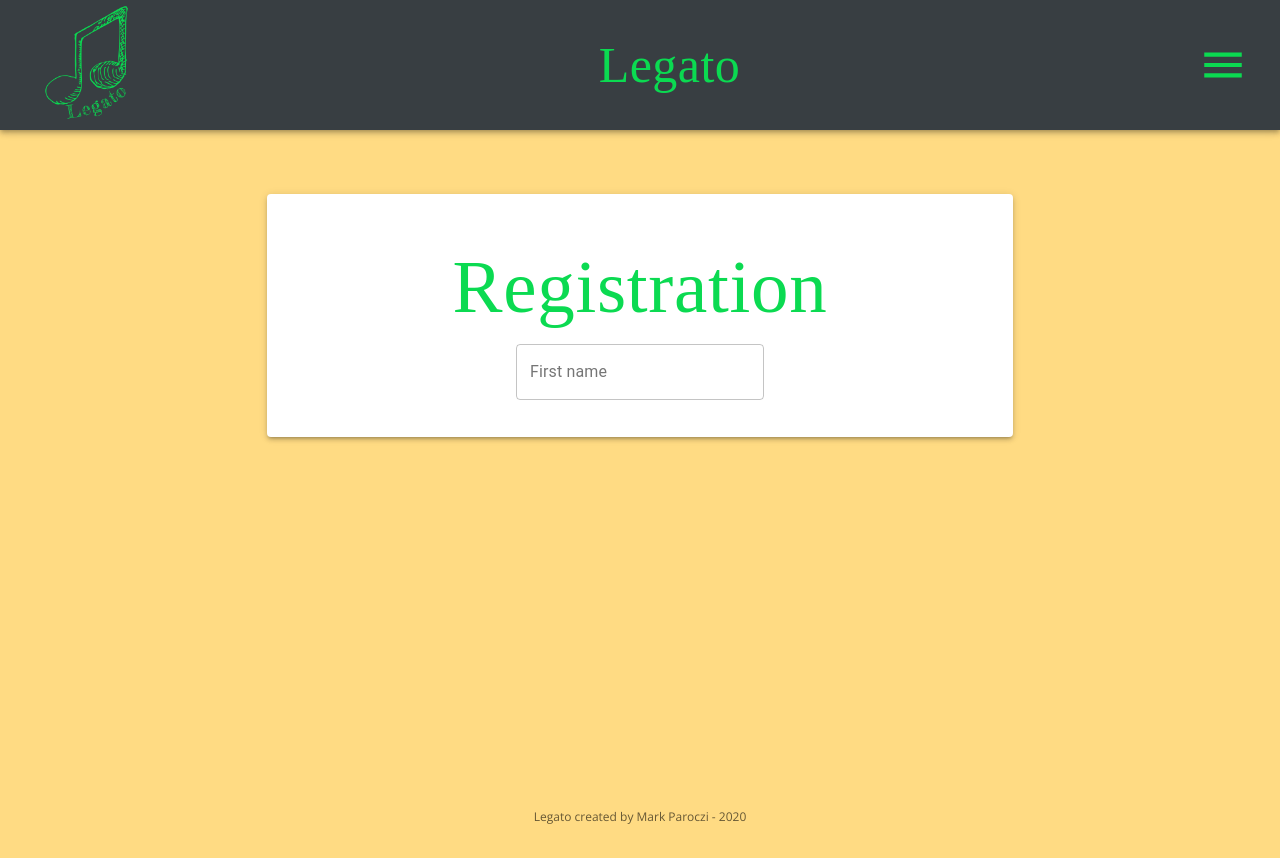
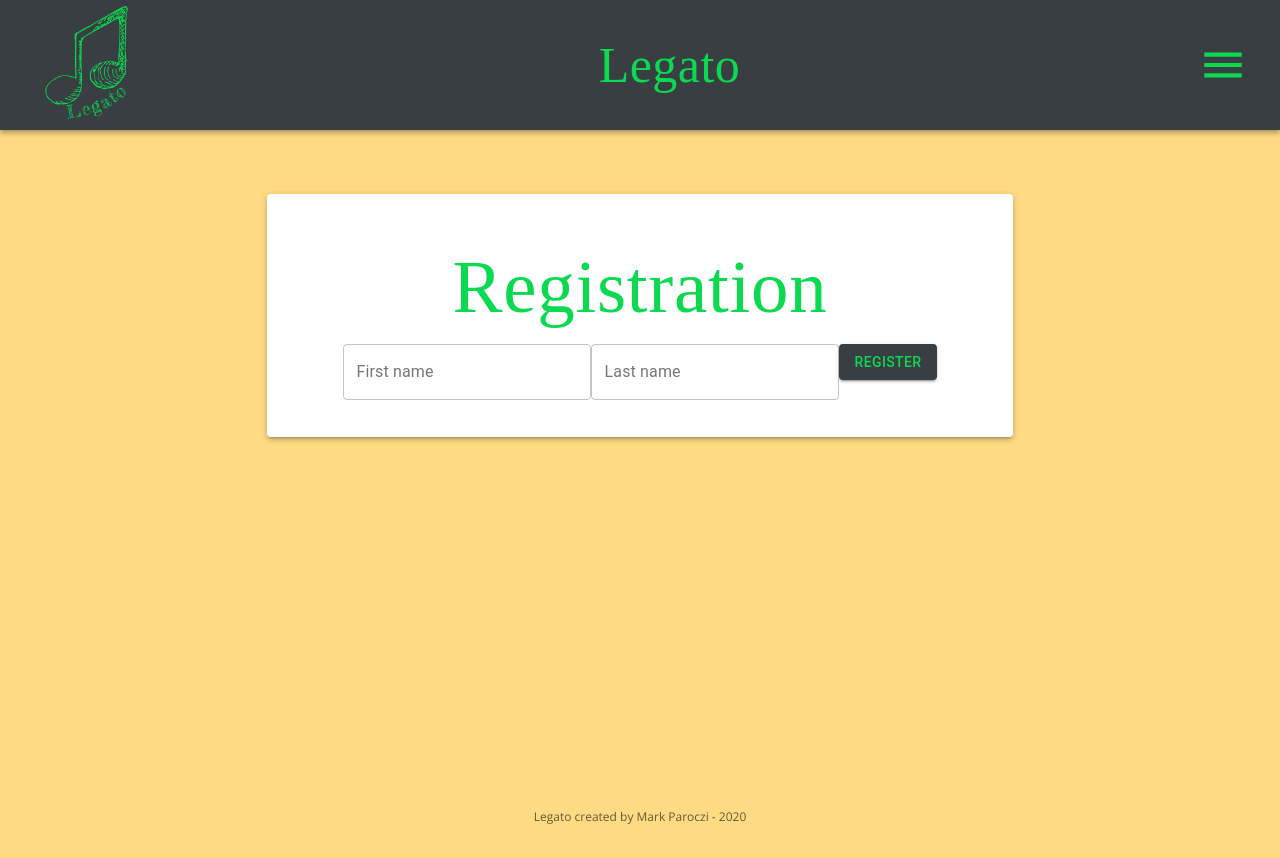
Before and after one commit to MParoczi/GreenHub-Frontend, a React app: page /registration in a window 1280 px wide. Built offline with nearby package versions, Linux system fonts and the light colour scheme; a web font is replaced by a local one; what redux-immutable-state-invariant would draw is missing.

Commit message:
Add last name text field to RegistrationForm component

```diff
--- a/src/components/Registration/Registration.js
+++ b/src/components/Registration/Registration.js
@@ -46,6 +46,7 @@ function Registration() {
             handleSubmit={handleSubmit}
             handleChange={handleChange}
             errors={errors}
+            classes={classes}
           />
         </Paper>
       </Grid>
--- a/src/components/Registration/RegistrationForm.js
+++ b/src/components/Registration/RegistrationForm.js
@@ -1,8 +1,8 @@
 import React from "react";
-import { TextField } from "@material-ui/core";
+import { TextField, Button } from "@material-ui/core";
 import PropTypes from "prop-types";
 
-function RegistrationForm({ handleSubmit, handleChange, errors }) {
+function RegistrationForm({ handleSubmit, handleChange, errors, classes }) {
   return (
     <form onSubmit={handleSubmit}>
       <TextField
@@ -13,7 +13,24 @@ function RegistrationForm({ handleSubmit, handleChange, errors }) {
         helperText={errors.firstName}
         variant="outlined"
         onChange={handleChange}
+        className={classes.textField}
       />
+      <TextField
+        name="lastName"
+        label="Last name"
+        error={errors.lastName !== undefined}
+        id="last-name-input"
+        helperText={errors.lastName}
+        variant="outlined"
+        onChange={handleChange}
+        className={classes.textField}
+      />
+      <input id="register-user" type="submit" className={classes.input} />
+      <label htmlFor="register-user">
+        <Button variant="contained" className={classes.button} component="span">
+          Register
+        </Button>
+      </label>
     </form>
   );
 }
@@ -21,7 +38,8 @@ function RegistrationForm({ handleSubmit, handleChange, errors }) {
 RegistrationForm.propTypes = {
   handleSubmit: PropTypes.func.isRequired,
   handleChange: PropTypes.func.isRequired,
-  errors: PropTypes.object.isRequired
+  errors: PropTypes.object.isRequired,
+  classes: PropTypes.object.isRequired
 };
 
 export default RegistrationForm;
```
